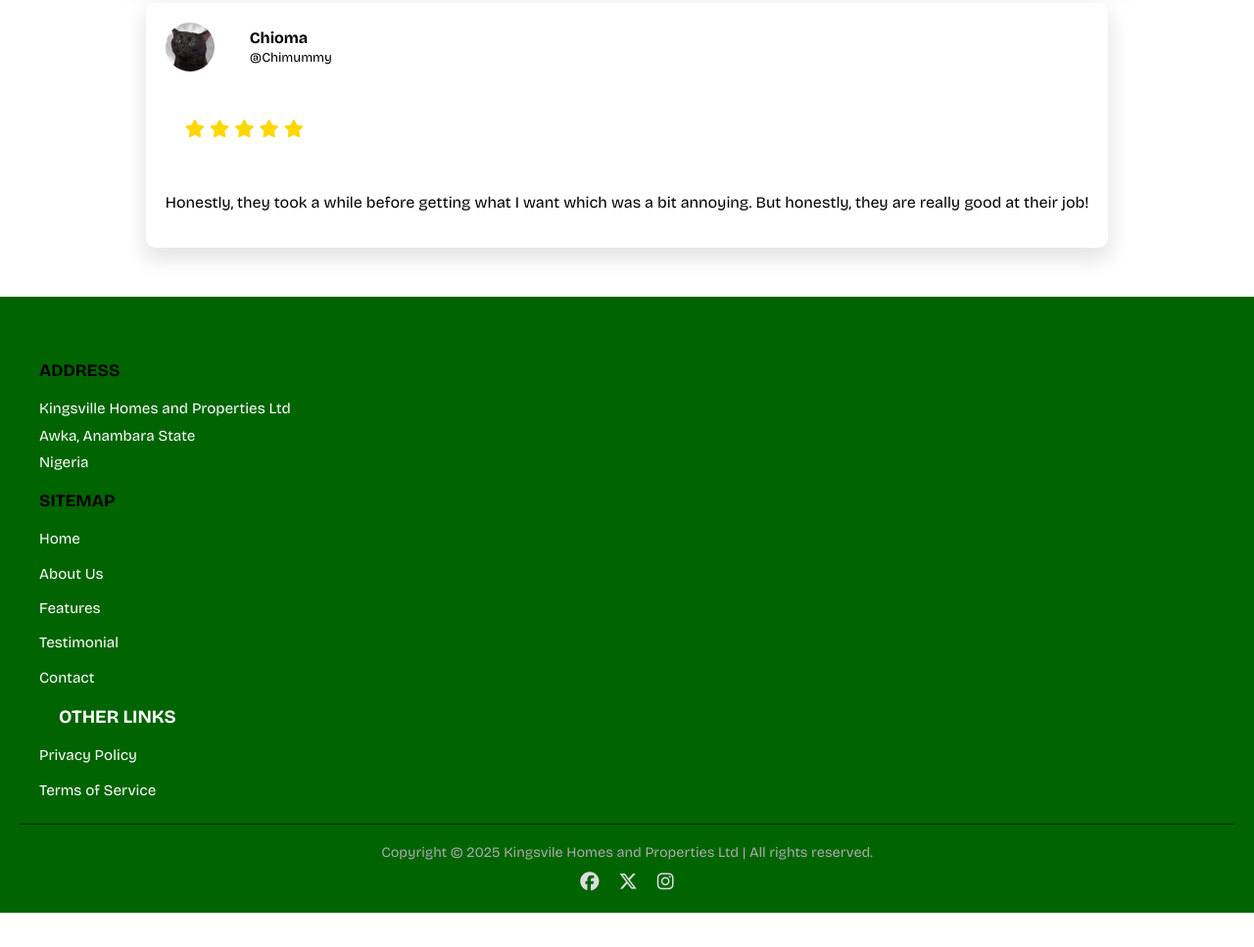
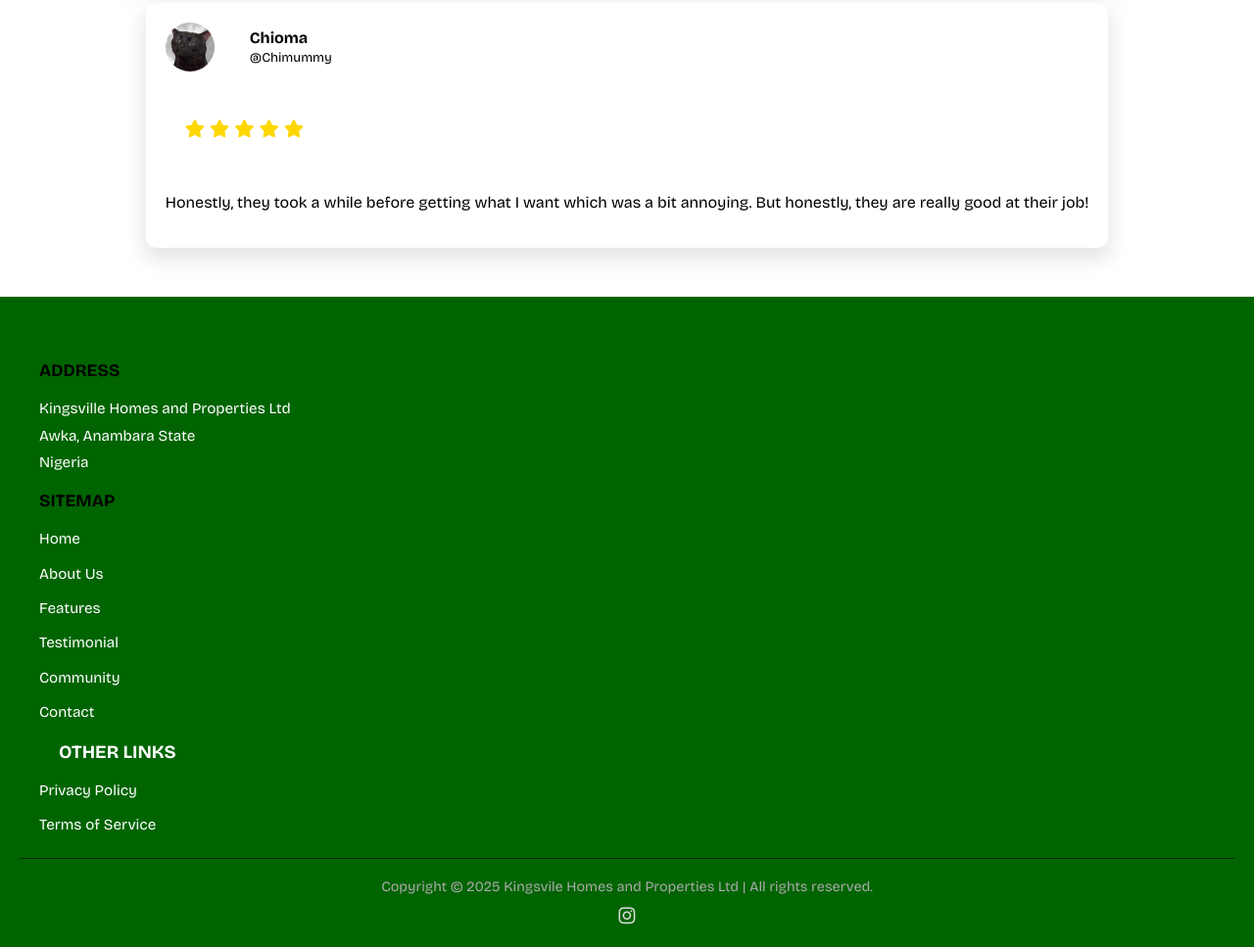
Before and after one commit to davidohayi/Kingsville-Homes, a plain HTML site: page index.html in a window 1280 px wide. Shown: the part 1926-2893 px from the top of the page at 98% size. Before the commit the page ends 2858 px from the top, so only its background shows below. Drawn offline with nearby package versions, Linux system fonts and the light colour scheme.

Commit message:
Update index.html

```diff
--- a/index.html
+++ b/index.html
@@ -155,6 +155,7 @@
           <li><a href="#about-us">About Us</a></li>
           <li><a href="#features">Features</a></li>
           <li><a href="#testimonial">Testimonial</a></li>
+          <li><a href="https://chat.whatsapp.com/FDZ5i04wsZpK90n1hDZG5B">Community</a></li>
           <li><a href="#contact-us">Contact</a></li>
         </ul>
       </div>
@@ -172,9 +173,7 @@
     <div class="footer-bottom">
       <p>Copyright &copy; 2025 Kingsvile Homes and Properties Ltd | All rights reserved.</p>
       <div class="socials">
-        <a href="#"><i class="fa-brands fa-facebook"></i></a>
-        <a href="#"><i class="fa-brands fa-x-twitter"></i></a>
-        <a href="#"><i class="fa-brands fa-instagram"></i></a>
+        <a href="https://www.instagram.com/kingsvillehomes_?igsh=Y25yZ3F6OHNzNGNx"><i class="fa-brands fa-instagram"></i></a>
       </div>
     </div>
   </footer>
```
